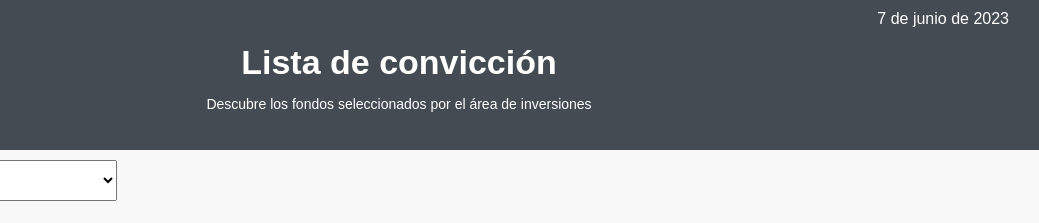
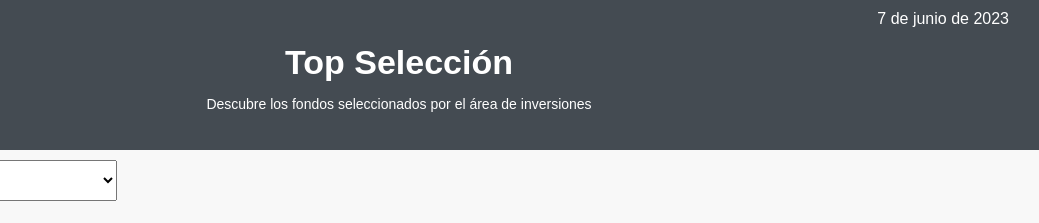
Before and after one commit to caserav/best-in-class, a plain HTML site: page index.html in a window 1280 px wide. Shown: the top 223 px of the page, 241-1280 px from the left. Drawn offline with Linux system fonts and the light colour scheme.

Commit message:
Update index.html

```diff
--- a/index.html
+++ b/index.html
@@ -232,7 +232,7 @@
   <body>
     <div class="header">
       <img src="logo.png" alt="Logo de la empresa" class="logo">
-      <h1>Lista de convicción</h1>
+      <h1>Top Selección</h1>
       <p>Descubre los fondos seleccionados por el área de inversiones</p>
       <div class="date" id="date"></div>
     </div>
```
